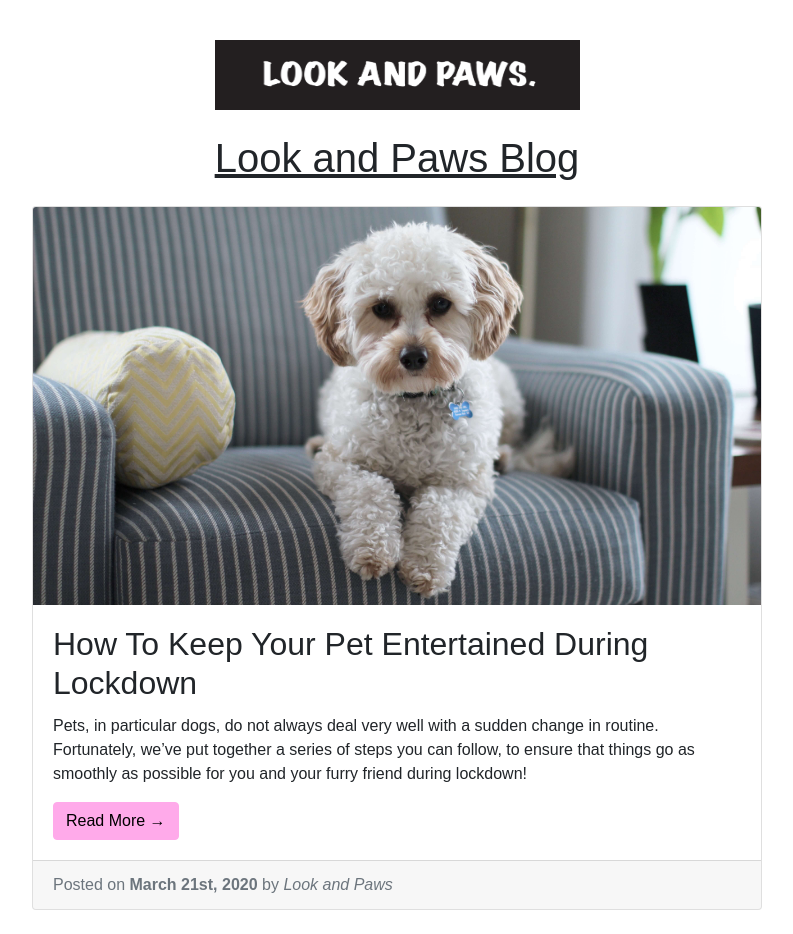
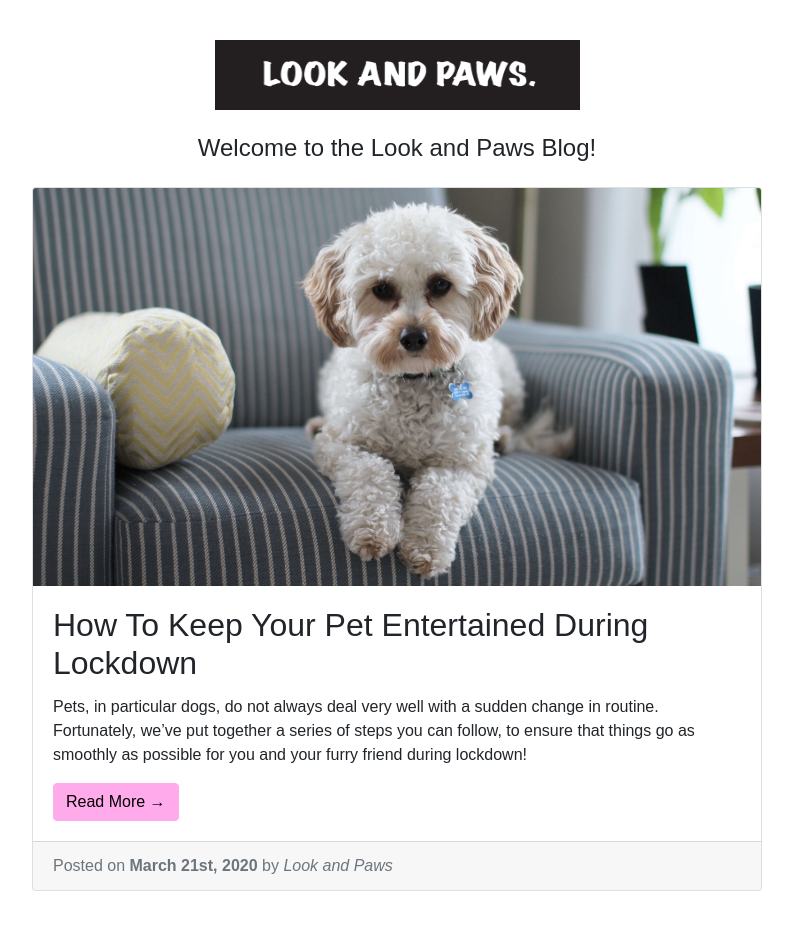
Before and after one commit to lookandpaws/lookandpaws.github.io, a Jekyll site: the page built from blog.html, in a window 1280 px wide. Shown: the whole page, without its empty margins (243-1036 px from the left). Built offline with Jekyll 4.4.1, drawn with Linux system fonts in a browser that asks for light colours; nearby versions of some CDN libraries; some web fonts are replaced.

Commit message:
More amends

```diff
--- a/assets/css/landing-page.css
+++ b/assets/css/landing-page.css
@@ -157,6 +157,7 @@ font-family: 'Baloo Bhai', cursive;
 
 .blogHomeTitle {
   font-family: 'Muli', sans-serif;
+  font-size: 24px;
 }
 
 .blogHomeBlogPostTitle {
--- a/blog.html
+++ b/blog.html
@@ -10,7 +10,7 @@ layout: default
       <div class="col-md-8 mx-auto">
 
         <img src="/images/Look_and_Paws_Logo_Long.png" alt="Look and Paws Blog" class="lookAndPawsLogoLongBlogHome centerAnImageBlogHome">
-        <h1 class="my-4 blogHomeTitle text-center"><u>{{ site.title }} Blog</u></h1>
+        <h1 class="my-4 blogHomeTitle text-center">Welcome to the {{ site.title }} Blog!</h1>
 
         <!-- Blog Post -->
         <div class="card mb-4">
```
